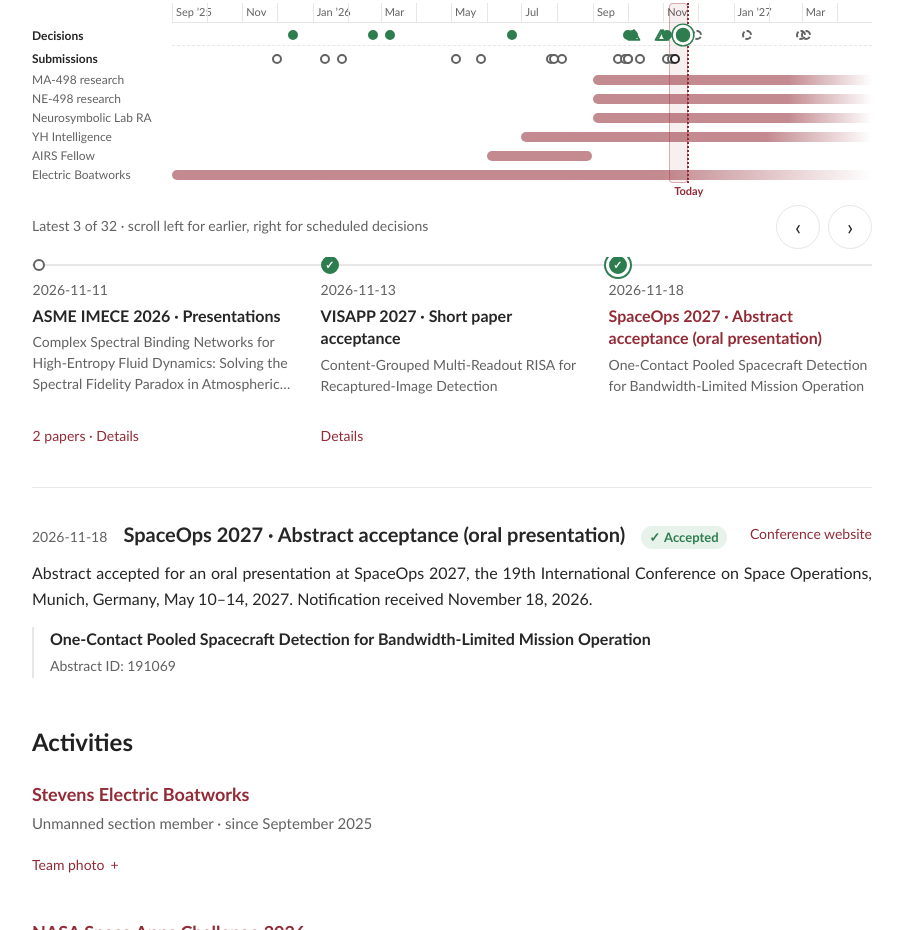
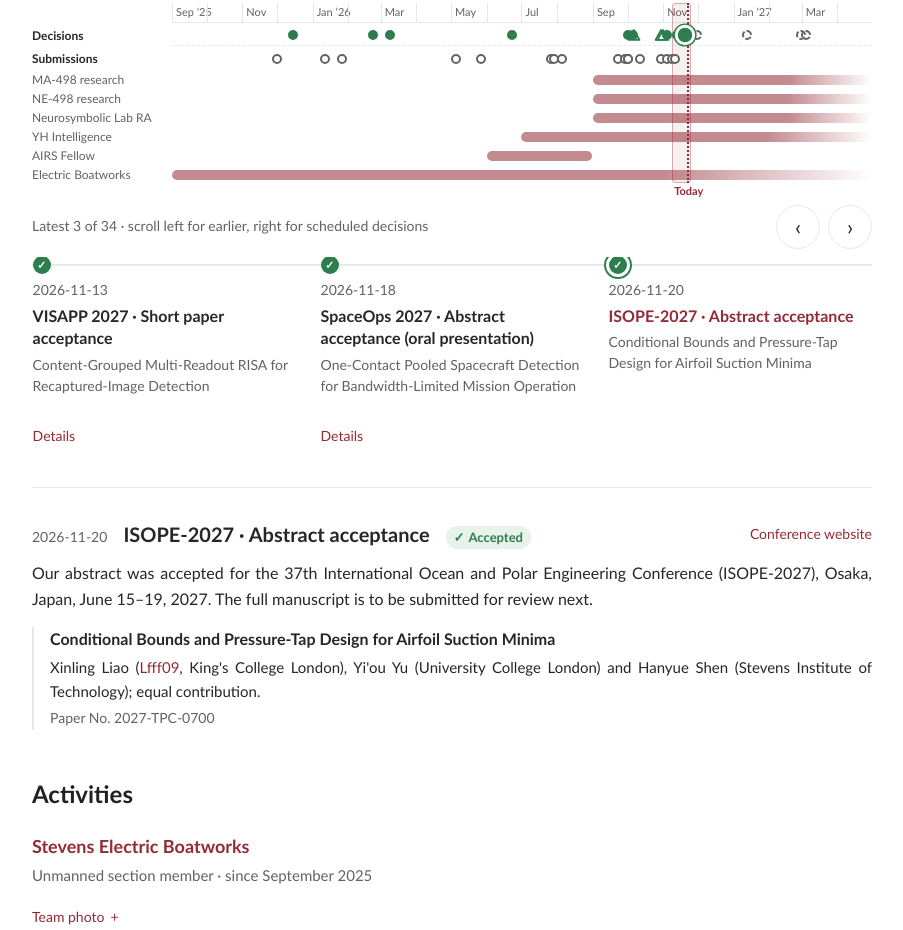
Before and after one commit to Henry-Hanyue-Shen/Henry-Hanyue-Shen.github.io, a plain HTML site: page index.html in a window 1280 px wide. Shown: the part 883-1813 px from the top of the page, without its empty margins (188-1091 px from the left). Drawn offline with Linux system fonts and the light colour scheme.

Commit message:
Add ISOPE-2027 abstract submission and acceptance
Co-Authored-By: Claude Opus 5.5 <noreply@anthropic.com>

```diff
--- a/index.html
+++ b/index.html
@@ -6,9 +6,9 @@
   <meta name="color-scheme" content="light">
   <meta name="description" content="Hanyue Shen — Mathematics undergraduate at Stevens Institute of Technology, expecting to graduate in Fall 2027, Pinnacle Scholar, and founder of YH Intelligence Technology, Co., Ltd. Research interests in mathematics, artificial intelligence, and engineering.">
   <title>Hanyue Shen</title>
-  <link rel="stylesheet" href="styles.css?v=20261119-22">
-  <script src="news-data.js?v=20261119-22" defer></script>
-  <script src="news.js?v=20261119-22" defer></script>
+  <link rel="stylesheet" href="styles.css?v=20261121-23">
+  <script src="news-data.js?v=20261121-23" defer></script>
+  <script src="news.js?v=20261121-23" defer></script>
 </head>
 <body>
   <a class="skip-link" href="#main">Skip to content</a>
--- a/news-data.js
+++ b/news-data.js
@@ -13,6 +13,22 @@
 // All text is plain text; HTML is not needed. See MAINTENANCE.md for examples.
 
 window.PROFILE_NEWS = [
+  {
+    date: "2026-11-20",
+    accepted: true,
+    title: "ISOPE-2027 · Abstract acceptance",
+    conferenceUrl: "https://www.isope.org/",
+    conferenceLabel: "Conference website",
+    text: "Our abstract was accepted for the 37th International Ocean and Polar Engineering Conference (ISOPE-2027), Osaka, Japan, June 15–19, 2027. The full manuscript is to be submitted for review next.",
+    papers: [
+      {
+        title: "Conditional Bounds and Pressure-Tap Design for Airfoil Suction Minima",
+        text: "Xinling Liao (Lfff09, King's College London), Yi'ou Yu (University College London) and Hanyue Shen (Stevens Institute of Technology); equal contribution.",
+        inlineLinks: [{ text: "Lfff09", url: "https://github.com/Lfff09" }],
+        reference: "Paper No. 2027-TPC-0700"
+      }
+    ]
+  },
   {
     date: "2026-11-18",
     accepted: true,
@@ -270,6 +286,14 @@ window.PROFILE_NEWS = [
 
   // Submission milestones. Each date is the venue's official submission deadline.
   {
+    date: "2026-10-30",
+    title: "ISOPE-2027 · Abstract submission",
+    conferenceUrl: "https://www.isope.org/",
+    conferenceLabel: "Conference website",
+    text: "Abstract submitted to the 37th International Ocean and Polar Engineering Conference (ISOPE-2027). The date follows the official abstract submission deadline.",
+    papers: [{ title: "Conditional Bounds and Pressure-Tap Design for Airfoil Suction Minima" }]
+  },
+  {
     date: "2026-11-09",
     title: "ECC 2027 · Paper submission",
     conferenceUrl: "https://ecc27.euca-ecc.org/",
```
